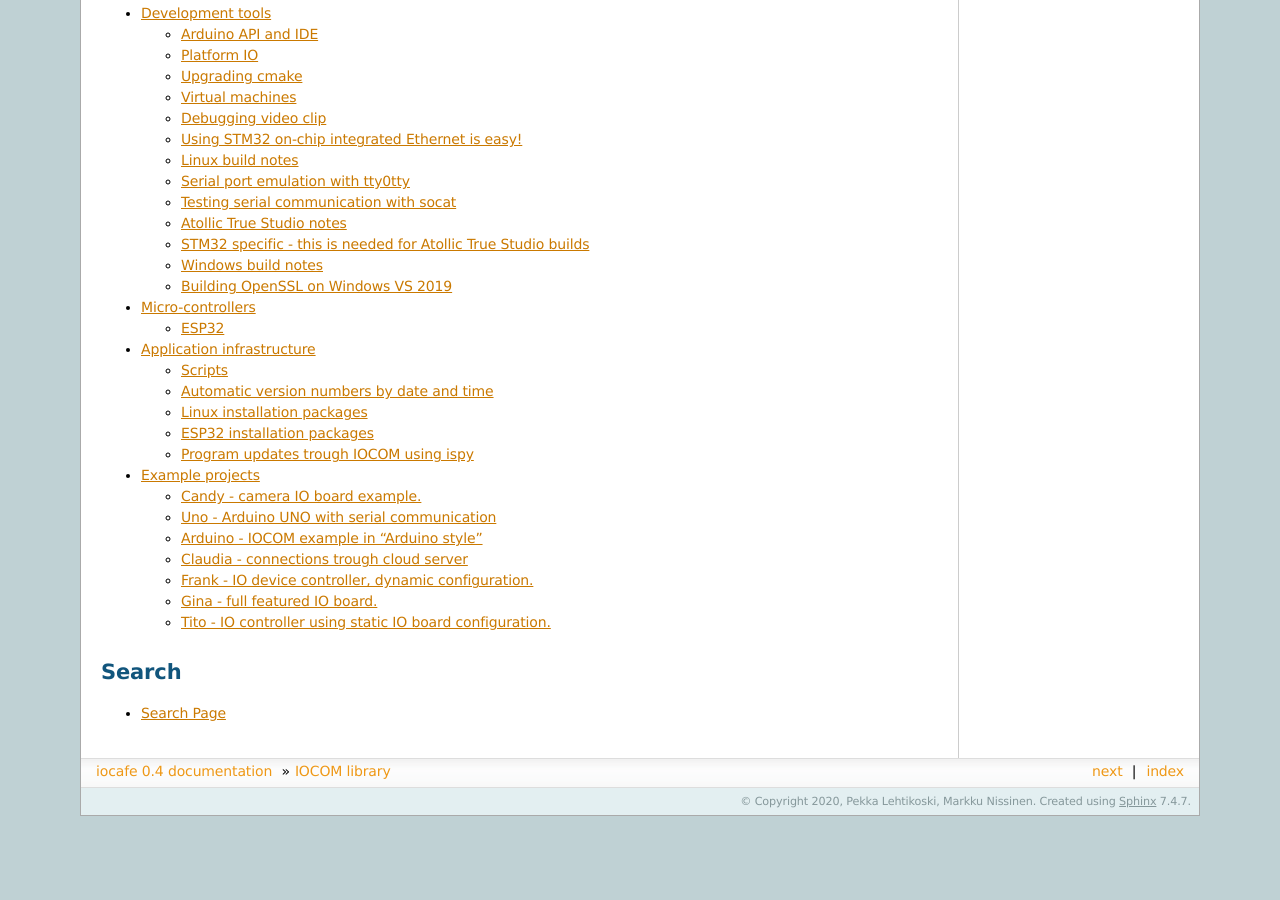
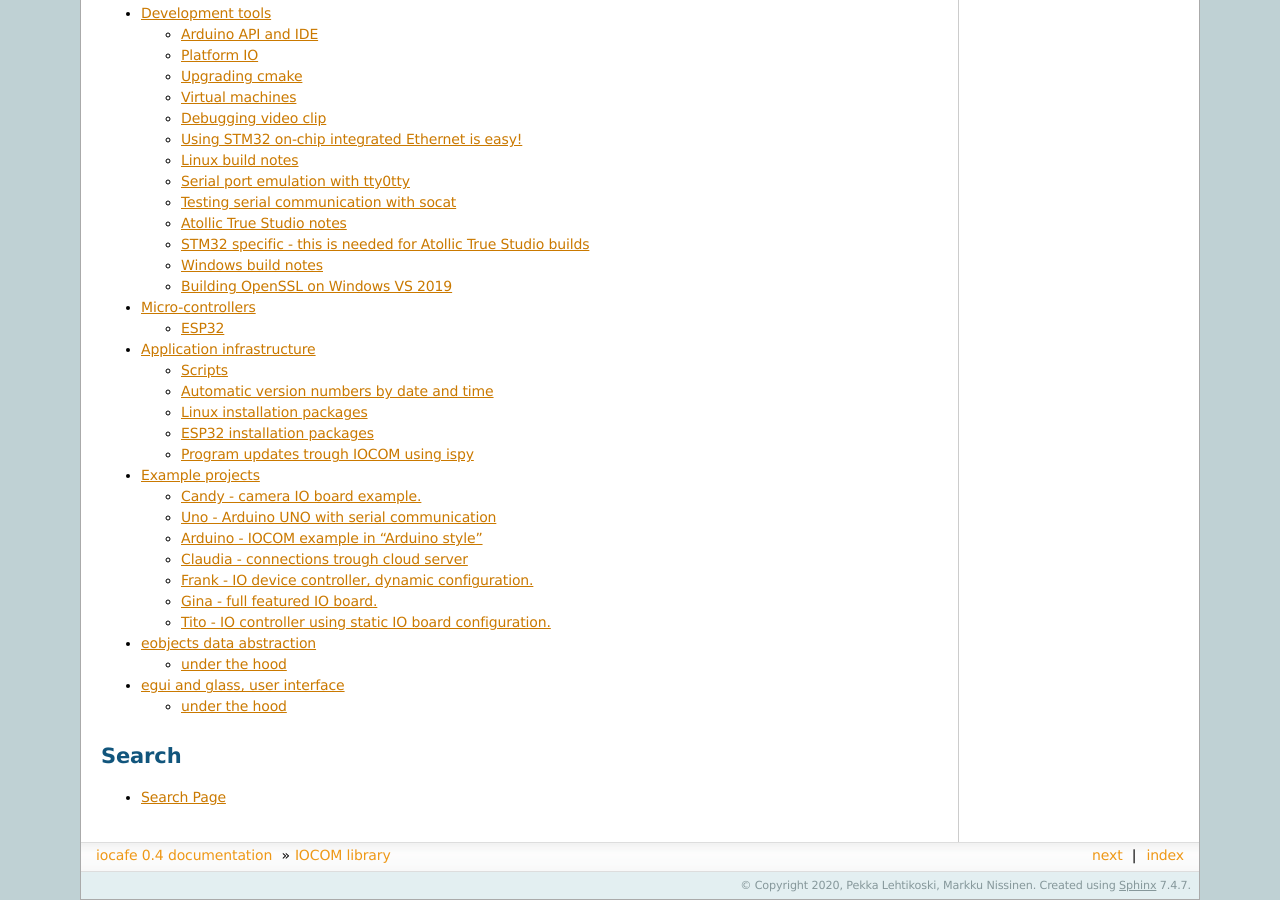
Before and after one commit to iocafe/iocafe-doc, a Sphinx documentation site: the page built from source/index.rst, in a window 1280 px wide and 900 px high, scrolled down 848 px. Built offline with Sphinx 7.4.7, drawn with Linux system fonts in a browser that asks for light colours; pages that are not in the unit, such as notebooks, are missing from menus; before the commit the page ends 1664 px from its top, so only the background shows below that.

Commit message:
Empty folders for eobjects and egui

```diff
--- /dev/null
+++ b/source/egui/underthehood/underthehood.rst
@@ -0,0 +1,8 @@
+under the hood
+================================
+
+.. toctree::
+   :maxdepth: 2
+   :caption: Contents:
+
+   underthehood/underthehood
--- /dev/null
+++ b/source/eobjects/underthehood/underthehood.rst
@@ -0,0 +1,8 @@
+under the hood
+================================
+
+.. toctree::
+   :maxdepth: 2
+   :caption: Contents:
+
+   underthehood/underthehood
--- a/source/index.rst
+++ b/source/index.rst
@@ -23,6 +23,8 @@ IoT/IO device networks over TCP/IP or serial port.
    micro-controllers/micro-controllers
    infra/application_infrastructure
    examples/examples
+   eobjects/eobjects
+   egui/egui
 
 Search
 ==================
```
Also changed, not shown: source/egui/egui.rst (added, +10 -0 lines), source/eobjects/eobjects.rst (added, +8 -0 lines).
